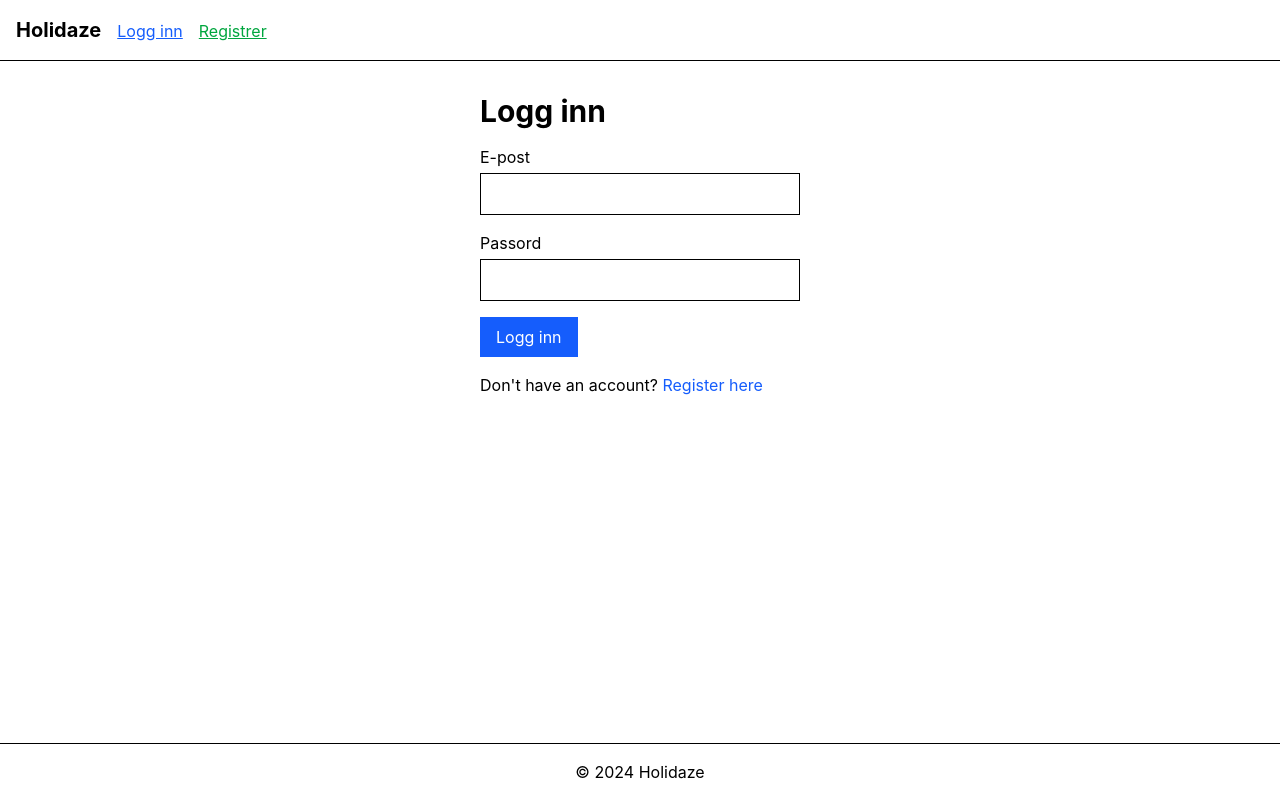
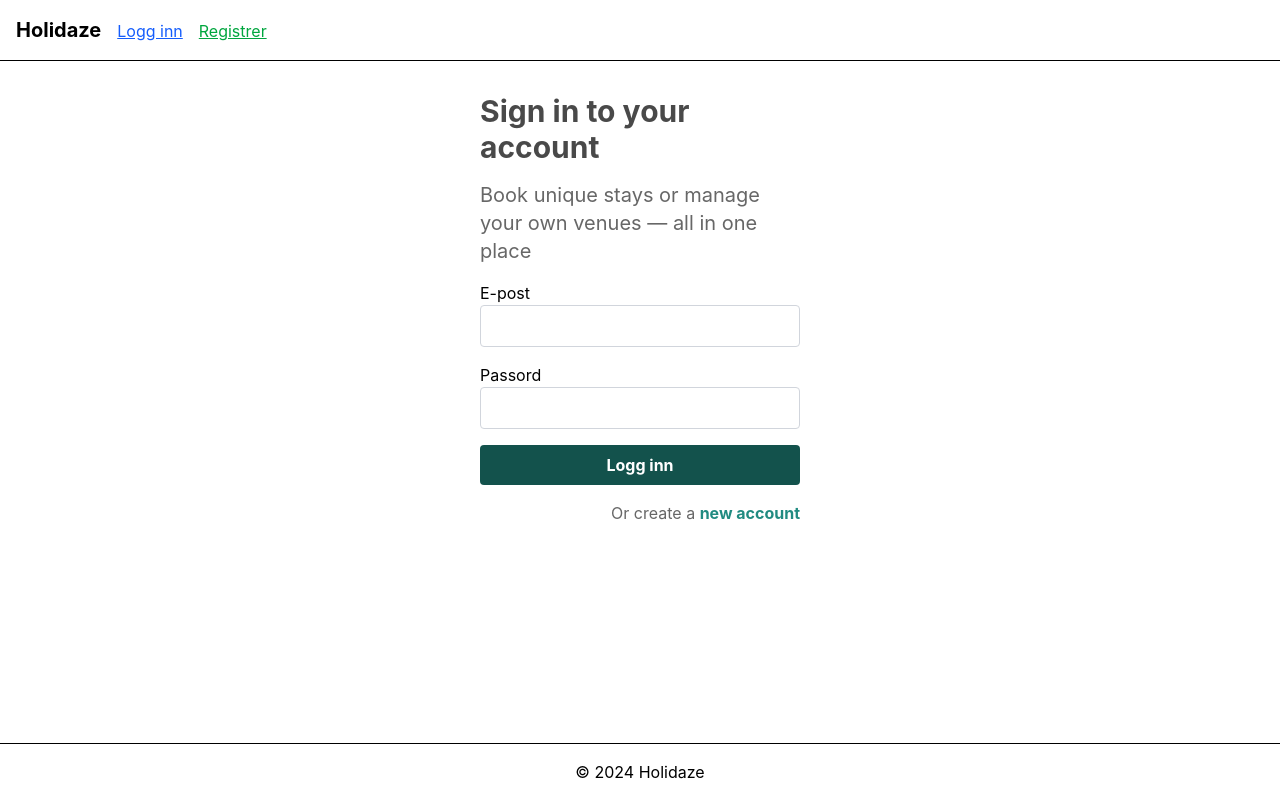
Before and after one commit to evrlong/holidaze, a React (Vite) app: page /login in a window 1280 px wide. Built offline with nearby package versions, Linux system fonts and the light colour scheme.

Commit message:
designed login and added feedback on email. + added w-fuill on registerpage button

```diff
--- a/src/pages/LoginPage.jsx
+++ b/src/pages/LoginPage.jsx
@@ -3,12 +3,19 @@ import { useNavigate } from "react-router";
 import { useMutation } from "@tanstack/react-query";
 import { loginUser } from "../features/auth/api.js";
 import { useAuthStore } from "../features/auth/authStore.js";
+import FieldFeedback from "../components/FieldFeedback.jsx";
+import { validateEmail } from "../utils/validation.js";
 
 export function LoginPage() {
   const [email, setEmail] = useState("");
   const [password, setPassword] = useState("");
   const login = useAuthStore((state) => state.setUser);
   const navigate = useNavigate();
+
+  const errors = {
+    email: validateEmail(email),
+  };
+  const hasErrors = Object.values(errors).some(Boolean);
 
   const mutation = useMutation({
     mutationFn: loginUser,
@@ -26,7 +33,12 @@ export function LoginPage() {
 
   return (
     <main className="mx-auto max-w-sm p-8">
-      <h1 className="mb-4 text-3xl font-bold">Logg inn</h1>
+      <h1 className="mb-4 text-3xl font-bold text-neutral-400">
+        Sign in to your account
+      </h1>
+      <h2 className="mb-4 text-xl text-neutral-300">
+        Book unique stays or manage your own venues — all in one place
+      </h2>
 
       <form onSubmit={handleSubmit} className="space-y-4">
         <label className="block">
@@ -36,8 +48,9 @@ export function LoginPage() {
             value={email}
             onChange={(event) => setEmail(event.target.value)}
             required
-            className="mt-1 block w-full border p-2"
+            className="w-full rounded border border-gray-300 p-2"
           />
+          <FieldFeedback value={email} error={errors.email} />
         </label>
 
         <label className="block">
@@ -47,25 +60,28 @@ export function LoginPage() {
             value={password}
             onChange={(event) => setPassword(event.target.value)}
             required
-            className="mt-1 block w-full border p-2"
+            className="w-full rounded border border-gray-300 p-2"
           />
         </label>
 
         {mutation.error && (
-          <p className="text-red-600">{mutation.error.message}</p>
+          <FieldFeedback
+            value={mutation.error.message}
+            error={mutation.error.message}
+          />
         )}
 
         <button
           type="submit"
           disabled={mutation.isPending}
-          className="bg-blue-600 px-4 py-2 text-white disabled:opacity-50"
+          className="bg-mint-900 w-full rounded px-4 py-2 font-bold text-white"
         >
           {mutation.isPending ? "Logger inn..." : "Logg inn"}
         </button>
-        <p>
-          Don't have an account?{" "}
-          <a href="/register" className="text-blue-600">
-            Register here
+        <p className="text-right text-neutral-300">
+          Or create a{" "}
+          <a href="/register" className="text-mint-700 font-bold">
+            new account
           </a>
         </p>
       </form>
--- a/src/pages/RegisterPage.jsx
+++ b/src/pages/RegisterPage.jsx
@@ -40,7 +40,7 @@ export function RegisterPage() {
     console.log({ email, name: username, venueManager });
   }
   return (
-    <main className="mx-auto max-w-lg p-8">
+    <main className="mx-auto max-w-sm p-8">
       <h1 className="mb-4 text-3xl font-bold text-neutral-400">
         Create an account
       </h1>
@@ -108,7 +108,7 @@ export function RegisterPage() {
           </label>
         </div>
         <button
-          className="bg-mint-900 rounded px-4 py-2 font-bold text-white"
+          className="bg-mint-900 w-full rounded px-4 py-2 font-bold text-white"
           type="submit"
           disabled={mutation.isPending || hasErrors}
         >
```
